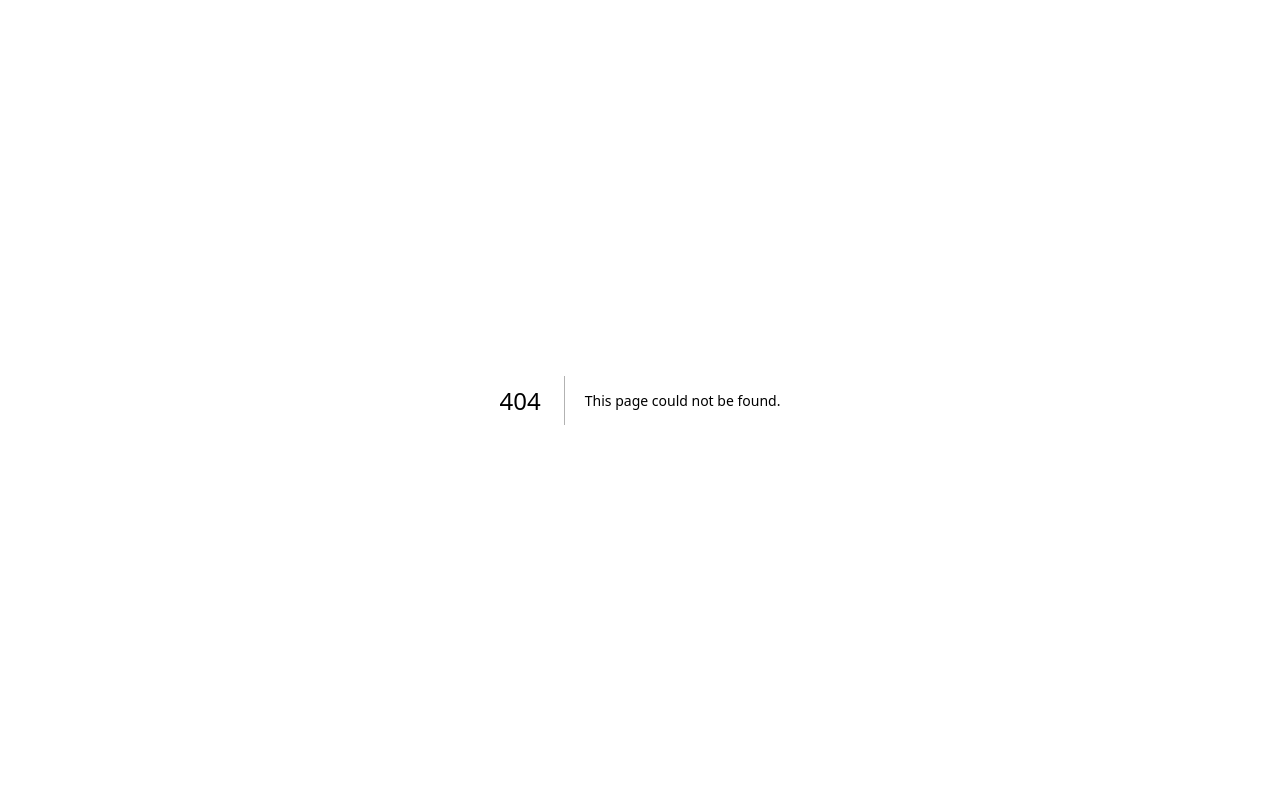
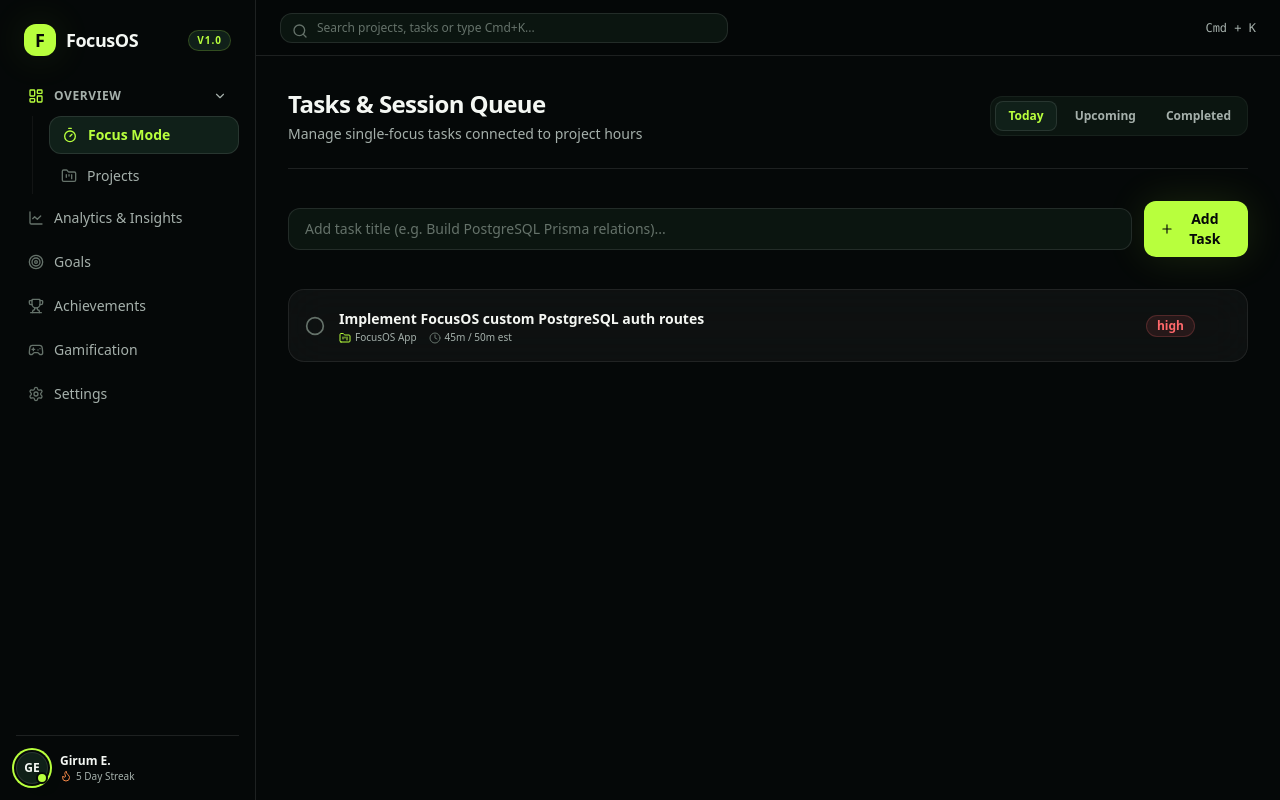
Before and after one commit to girum-endalkachew/focus-os, a Next.js app: page /app/tasks in a window 1280 px wide. Before the commit this address had no page. Built offline with nearby package versions, Linux system fonts and the light colour scheme.

Commit message:
feat(tasks): create Tasks management view with filters, priority tags, and time tracking

```diff
--- /dev/null
+++ b/src/app/app/tasks/page.tsx
@@ -0,0 +1,136 @@
+'use client';
+
+import React, { useState } from 'react';
+import { GlassCard } from '@/components/ui/GlassCard';
+import { Button } from '@/components/ui/Button';
+import { Input } from '@/components/ui/Input';
+import { Badge } from '@/components/ui/Badge';
+import { CheckCircle2, Circle, Plus, FolderKanban, Clock, Filter, Trash2 } from 'lucide-react';
+
+interface TaskItem {
+  id: string;
+  title: string;
+  project: string;
+  priority: 'high' | 'medium' | 'low';
+  estMinutes: number;
+  actualMinutes: number;
+  completed: boolean;
+  dueDate: string;
+}
+
+export default function TasksPage() {
+  const [filter, setFilter] = useState<'today' | 'upcoming' | 'completed'>('today');
+  const [newTaskTitle, setNewTaskTitle] = useState('');
+  const [tasks, setTasks] = useState<TaskItem[]>([
+    { id: '1', title: 'Implement FocusOS custom PostgreSQL auth routes', project: 'FocusOS App', priority: 'high', estMinutes: 50, actualMinutes: 45, completed: false, dueDate: 'Today' },
+    { id: '2', title: 'Refactor Tailwind v4 glassmorphic theme tokens', project: 'Design System', priority: 'medium', estMinutes: 25, actualMinutes: 25, completed: true, dueDate: 'Today' },
+    { id: '3', title: 'Write AI Productivity Coach inference prompt', project: 'AI Insights', priority: 'high', estMinutes: 30, actualMinutes: 0, completed: false, dueDate: 'Upcoming' },
+  ]);
+
+  const addTask = (e: React.FormEvent) => {
+    e.preventDefault();
+    if (!newTaskTitle.trim()) return;
+    setTasks([
+      ...tasks,
+      {
+        id: Date.now().toString(),
+        title: newTaskTitle,
+        project: 'FocusOS App',
+        priority: 'medium',
+        estMinutes: 25,
+        actualMinutes: 0,
+        completed: false,
+        dueDate: 'Today',
+      }
+    ]);
+    setNewTaskTitle('');
+  };
+
+  const toggleTask = (id: string) => {
+    setTasks(tasks.map((t) => t.id === id ? { ...t, completed: !t.completed } : t));
+  };
+
+  const deleteTask = (id: string) => {
+    setTasks(tasks.filter((t) => t.id !== id));
+  };
+
+  const filteredTasks = tasks.filter((t) => {
+    if (filter === 'completed') return t.completed;
+    if (filter === 'today') return !t.completed && t.dueDate === 'Today';
+    return !t.completed && t.dueDate === 'Upcoming';
+  });
+
+  return (
+    <div className="space-y-8">
+      <div className="flex items-center justify-between pb-6 border-b border-white/10">
+        <div>
+          <h1 className="text-2xl font-extrabold tracking-tight text-[#F4F7F3]">Tasks & Session Queue</h1>
+          <p className="text-sm text-[#A5B0AB] mt-1">Manage single-focus tasks connected to project hours</p>
+        </div>
+
+        <div className="flex items-center gap-1.5 p-1 bg-[#0B1510] rounded-xl border border-white/5 text-xs">
+          {(['today', 'upcoming', 'completed'] as const).map((tab) => (
+            <button
+              key={tab}
+              onClick={() => setFilter(tab)}
+              className={`px-3 py-1.5 font-semibold rounded-lg capitalize transition-all cursor-pointer ${
+                filter === tab ? 'bg-[#102019] text-[#B8FF3D] border border-white/10' : 'text-[#A5B0AB] hover:text-[#F4F7F3]'
+              }`}
+            >
+              {tab}
+            </button>
+          ))}
+        </div>
+      </div>
+
+      {/* Add Task Input */}
+      <form onSubmit={addTask} className="flex gap-3">
+        <Input
+          placeholder="Add task title (e.g. Build PostgreSQL Prisma relations)..."
+          value={newTaskTitle}
+          onChange={(e) => setNewTaskTitle(e.target.value)}
+        />
+        <Button type="submit" variant="primary" size="md">
+          <Plus className="h-4 w-4 mr-1" /> Add Task
+        </Button>
+      </form>
+
+      {/* Task List */}
+      <div className="space-y-3">
+        {filteredTasks.length === 0 ? (
+          <GlassCard className="p-8 text-center text-xs text-[#A5B0AB] space-y-2">
+            <p>No tasks found in this view.</p>
+            <p className="text-[#65726A]">Create a task above to queue your next focus session.</p>
+          </GlassCard>
+        ) : (
+          filteredTasks.map((task) => (
+            <GlassCard key={task.id} className="flex items-center justify-between p-4 group">
+              <div className="flex items-center gap-3.5 flex-1">
+                <button onClick={() => toggleTask(task.id)} className="cursor-pointer">
+                  {task.completed ? <CheckCircle2 className="h-5 w-5 text-[#7CFF68]" /> : <Circle className="h-5 w-5 text-[#65726A]" />}
+                </button>
+
+                <div className="space-y-1">
+                  <span className={`text-sm font-semibold ${task.completed ? 'line-through text-[#65726A]' : 'text-[#F4F7F3]'}`}>
+                    {task.title}
+                  </span>
+                  <div className="flex items-center gap-3 text-[10px] text-[#A5B0AB]">
+                    <span className="flex items-center gap-1"><FolderKanban className="h-3 w-3 text-[#B8FF3D]" /> {task.project}</span>
+                    <span className="flex items-center gap-1"><Clock className="h-3 w-3 text-[#65726A]" /> {task.actualMinutes}m / {task.estMinutes}m est</span>
+                  </div>
+                </div>
+              </div>
+
+              <div className="flex items-center gap-3">
+                <Badge variant={task.priority === 'high' ? 'danger' : 'amber'}>{task.priority}</Badge>
+                <button onClick={() => deleteTask(task.id)} className="opacity-0 group-hover:opacity-100 p-1 text-[#65726A] hover:text-[#FF686B] transition-opacity cursor-pointer">
+                  <Trash2 className="h-4 w-4" />
+                </button>
+              </div>
+            </GlassCard>
+          ))
+        )}
+      </div>
+    </div>
+  );
+}
```
